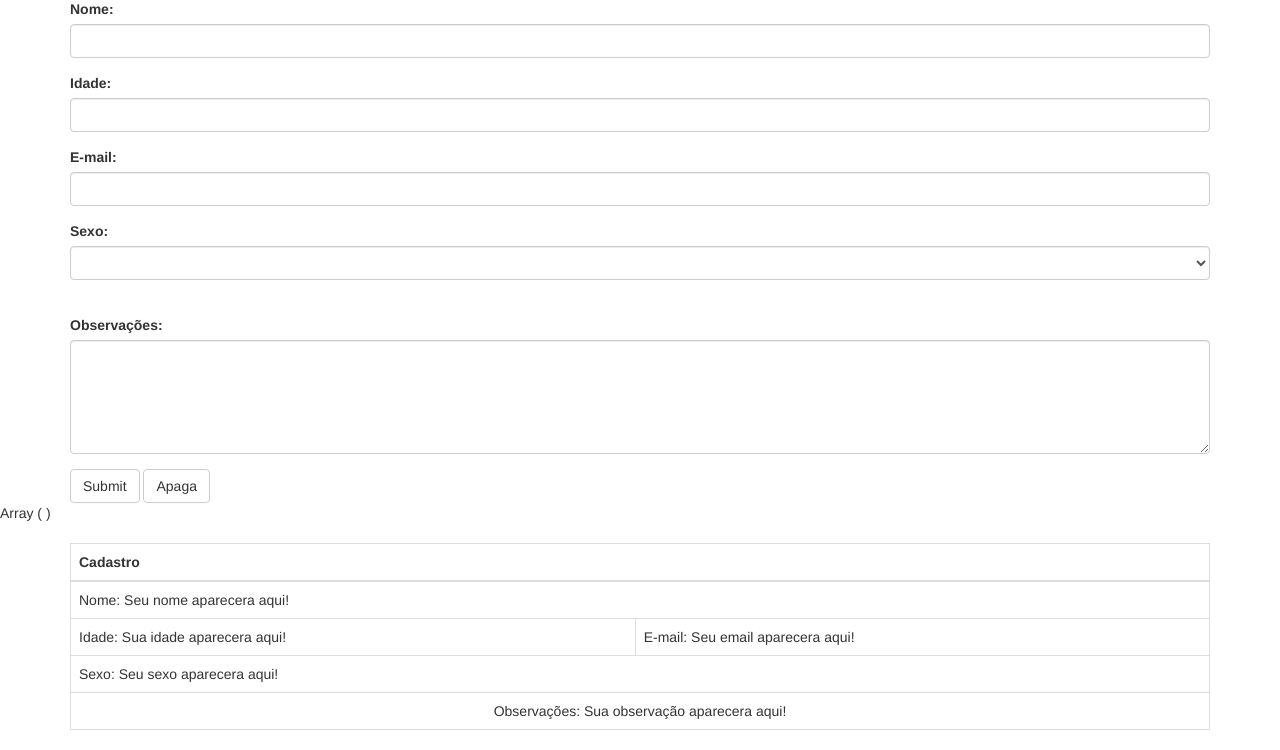
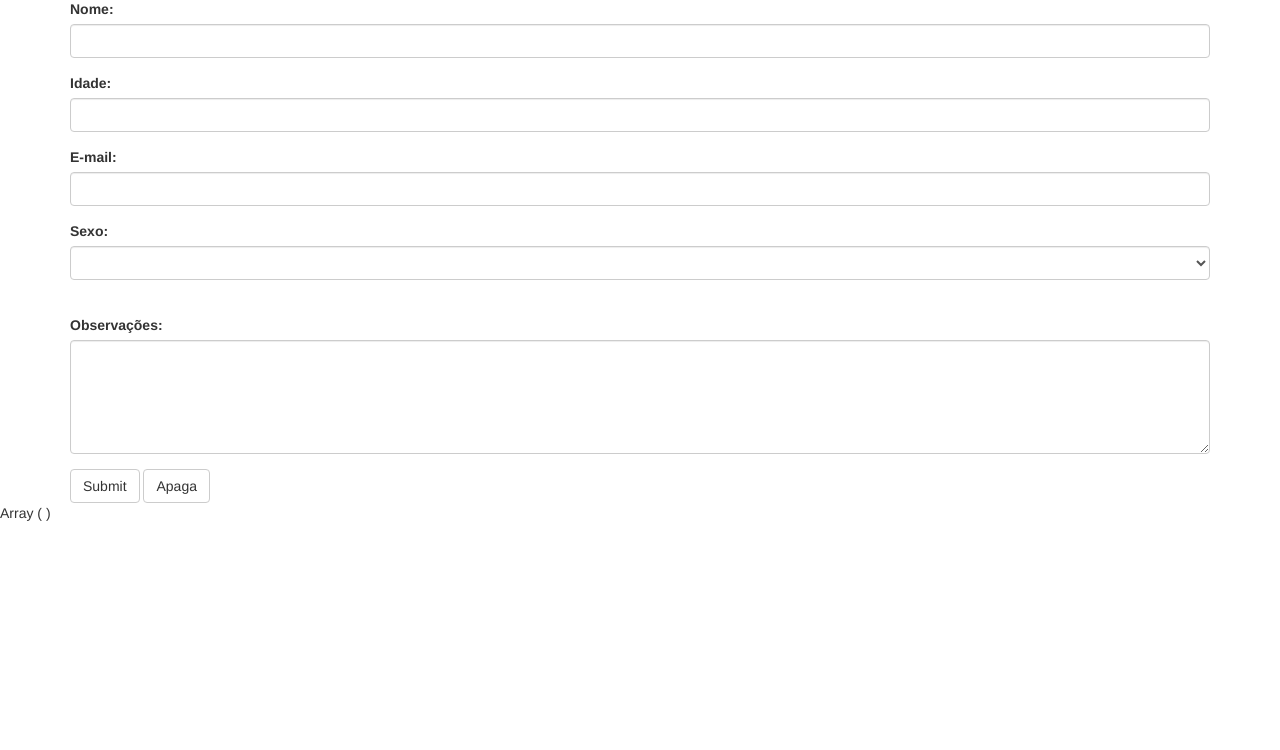
Before and after one commit to RodrigoSAugusto/aulas_php, a PHP site: page /formulario2.php in a window 1280 px wide. Shown: the part 64-814 px from the top of the page. After the commit the page ends 585 px from the top, so only its background shows below. Run offline with PHP 8.4, Linux system fonts and the light colour scheme.

Commit message:
Refeito formulario solicitado 09/12/21

```diff
--- a/formulario2.php
+++ b/formulario2.php
@@ -12,29 +12,29 @@
 <body>
     <div class="container">
         <h2>Cadastro</h2>
-    <form method="POST" action="formulario2.php" >
+    <form method="POST" action="enviar.php" >
         <div class="form-group">
             <label for="nome">Nome:</label>
-            <input type="text" class="form-control" name="nome" required>
+            <input type="text" class="form-control" name="nome" >
         </div>
         <div class="form-group">
             <label for="idade">Idade:</label>
-            <input type="text" class="form-control" name="idade" required>
+            <input type="text" class="form-control" name="idade" >
         </div>
 
         <div class="form-group">
             <label for="email">E-mail:</label>
-            <input type="email" class="form-control" name="email" required>
+            <input type="email" class="form-control" name="email" >
         </div>
         <div class="form-group">
             <label for="sexo">Sexo:</label>
-            <select name="sexo" class="form-control" name="sexo" required><option></option><option value="outro">Outro</option><option value="Masculino">Masculino</option>
+            <select name="sexo" class="form-control" name="sexo" ><option></option><option value="outro">Outro</option><option value="Masculino">Masculino</option>
             <option value="feminino">Feminino</option></select>
         </div>
         <br/>
         <div class="form-group">
             <label for="obs">Observações:</label>
-            <textarea class="form-control" rows="5" cols="33" minlength="10" maxlength="400" name="obs" required></textarea>
+            <textarea class="form-control" rows="5" cols="33" minlength="10" maxlength="400" name="obs" ></textarea>
         </div>
 
         <input type="submit"class="btn btn-default">
@@ -78,40 +78,6 @@
 
 
     ?>
-    <br/>
-    <br/>
-    <div class="container">
-    <table class="table table-bordered">
-        <thead>
-            <tr>
-                <th colspan="2" center>Cadastro</th>
-
-            </tr>
-        </thead>
-        <tbody>
-            <tr>
-                <td colspan="2"><?php echo "Nome: " . $nome; ?></td>
-
-            </tr>
-            <tr>
-                <td rowspan=""><?php echo "Idade: " . $idade; ?></td>
-                <td rowspan=""><?php echo "E-mail: " . $email; ?></td>
-            </tr>
-            <tr>
-                <td colspan="2"><?php echo "Sexo: " . $sexo; ?></td>
-
-            </tr>
-            <tr>
-                <td colspan="2" style="text-align: center; vertical-align: middle;"><?php echo "Observações: " . $obs; ?></td>
-
-            </tr>
-        </tbody>
-    </table>
-    </div>
-
-
-
-
 
 
     </body>
```
Also changed, not shown: enviar.php (+72 -9 lines).
